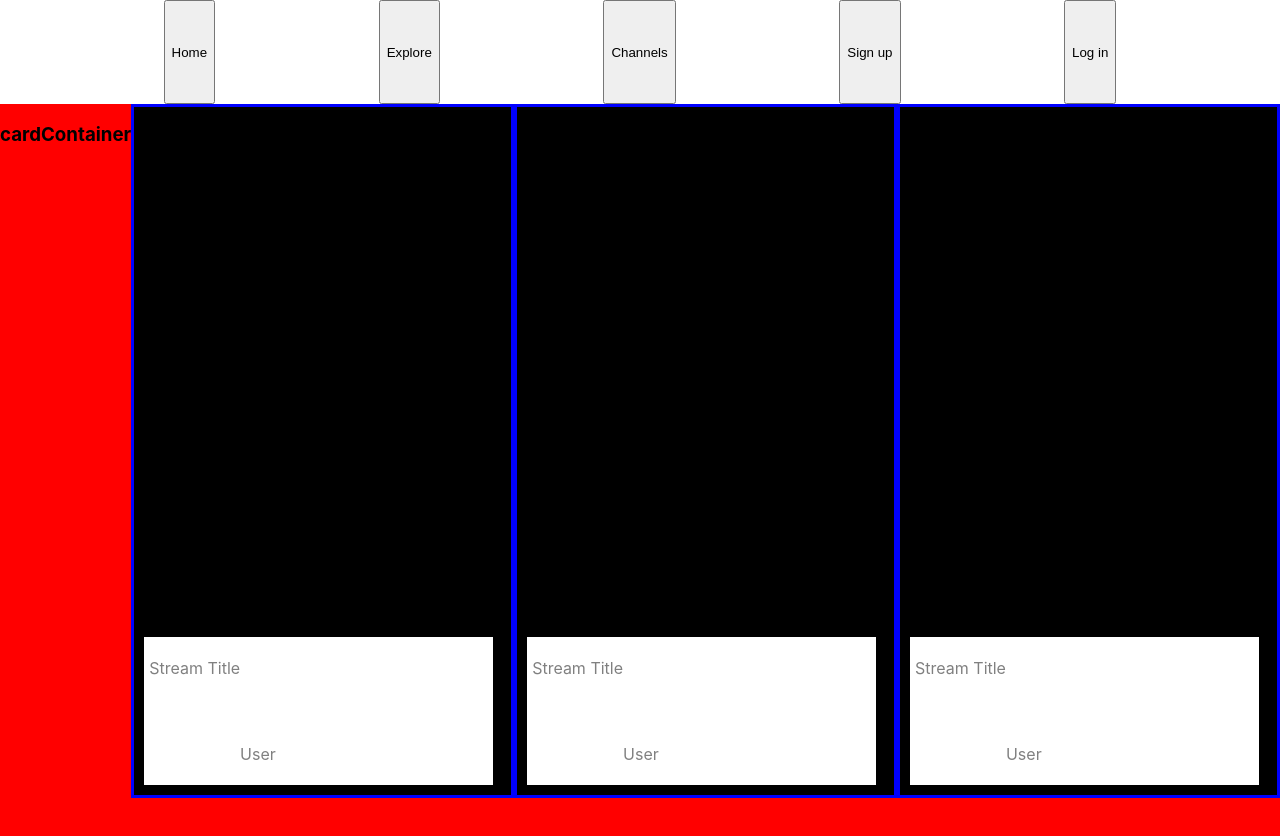
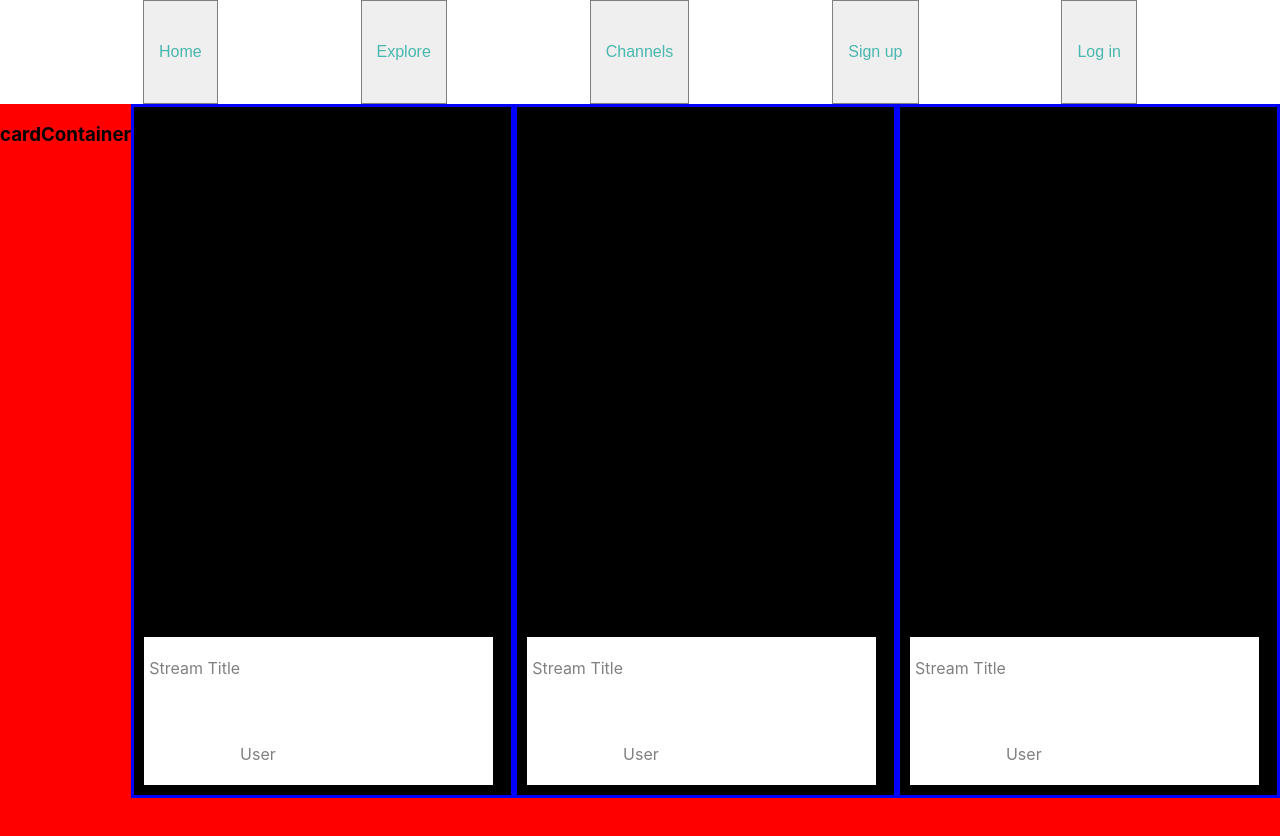
Before and after one commit to cbatsoula/CSS-Practice, a React (Create React App) app: page / in a window 1280 px wide. Shown: the top 836 px of the page. Built offline with nearby package versions, Linux system fonts and the light colour scheme.

Commit message:
nav buttons css

```diff
--- a/src/App.css
+++ b/src/App.css
@@ -58,6 +58,19 @@
   height: 13vh;
   width: 100vw;
   justify-content: space-evenly;
+  background-color: white;
+
+}
+
+.button {
+  color: #48b8ae;
+  display: flex;
+  border: 1px solid grey;
+  padding: 15px 15px;
+  text-align: center;
+  text-decoration: none;
+  display: inline-block;
+  font-size: 16px;
 }
 
 .App-logo {
--- a/src/Nav.js
+++ b/src/Nav.js
@@ -5,11 +5,11 @@ class Nav extends React.Component {
   render () {
     return (
       <div className="Nav">
-        <button>Home</button>
-        <button>Explore</button>
-        <button>Channels</button>
-        <button>Sign up</button>
-        <button>Log in</button>
+        <button className="button">Home</button>
+        <button className="button">Explore</button>
+        <button className="button">Channels</button>
+        <button className="button">Sign up</button>
+        <button className="button">Log in</button>
 
       </div>
     );
```
